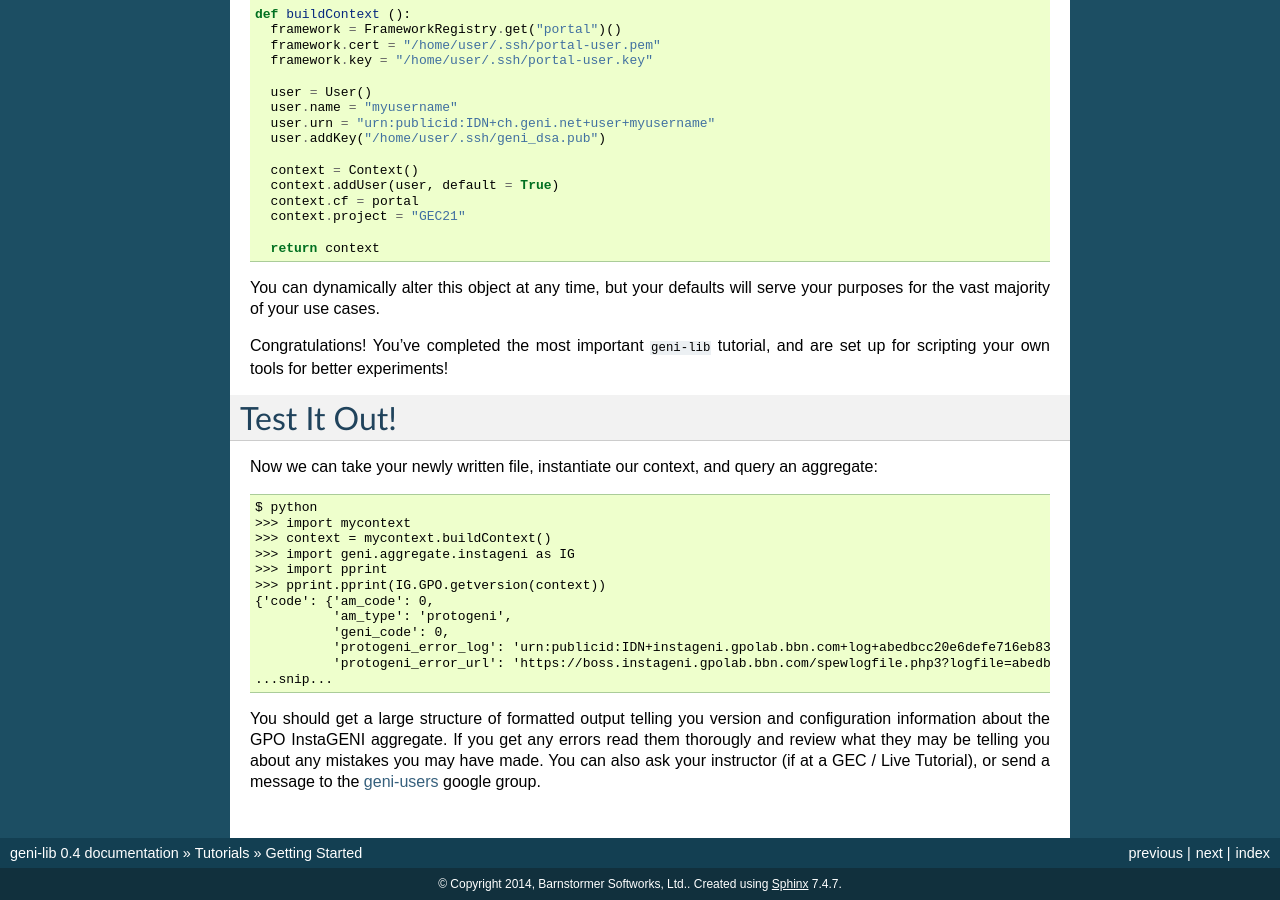
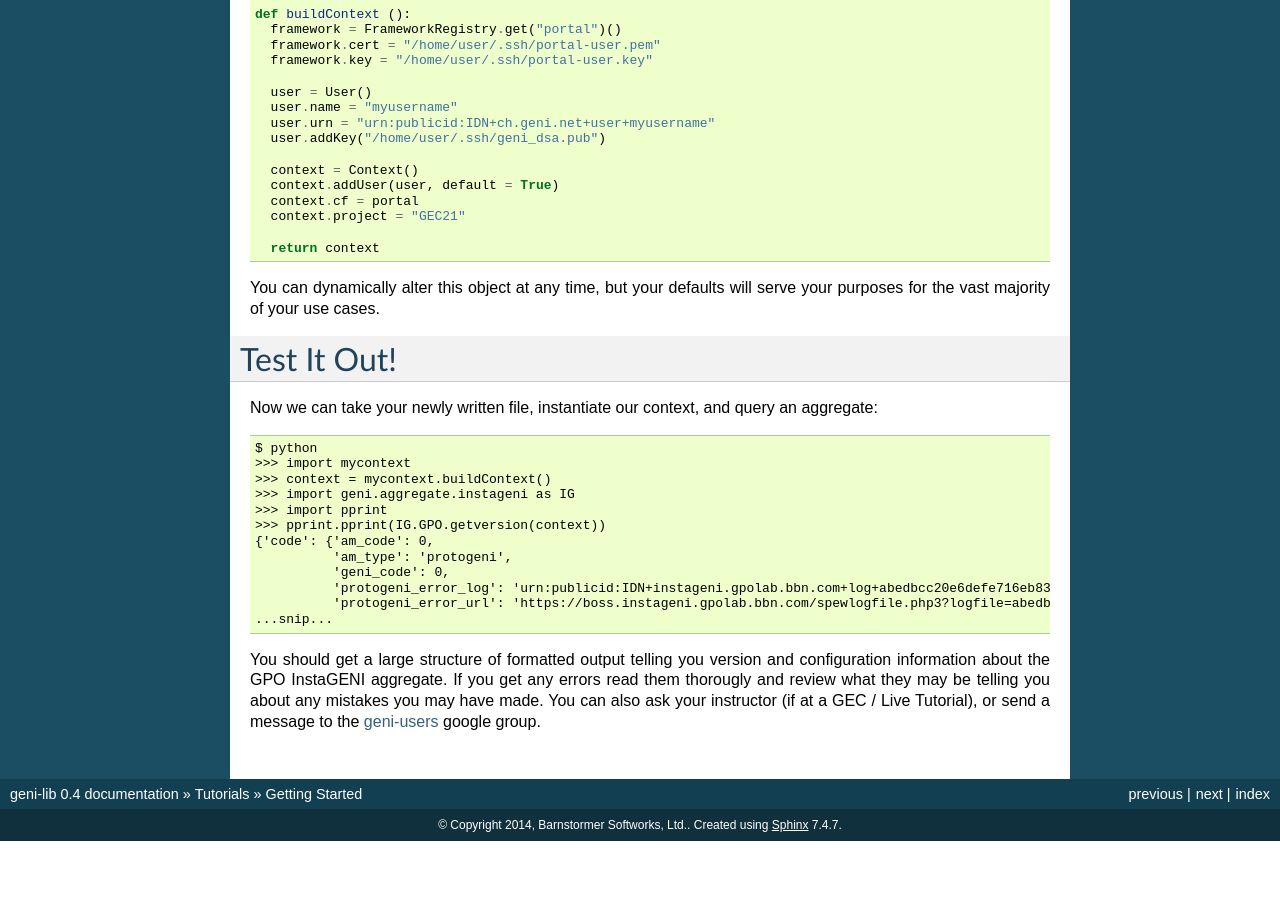
Before and after one commit to kaimast/geni-lib3, a Sphinx documentation site: the page built from docs/source/tutorials/gettingstarted.rst, in a window 1280 px wide and 900 px high, scrolled down 1244 px. Built offline with Sphinx 7.4.7, drawn with Linux system fonts in a browser that asks for light colours; pages that are not in the unit, such as notebooks, are missing from menus; after the commit the page ends 2085 px from its top, so only the background shows below that.

Commit message:
Remove some text to get more space

```diff
--- a/docs/source/tutorials/gettingstarted.rst
+++ b/docs/source/tutorials/gettingstarted.rst
@@ -84,9 +84,6 @@ Now to see the complete code in one block::
 You can dynamically alter this object at any time, but your defaults will serve your purposes for the vast
 majority of your use cases.
 
-Congratulations!  You've completed the most important ``geni-lib`` tutorial, and are set up for scripting
-your own tools for better experiments!
-
 Test It Out!
 ============
 
```
